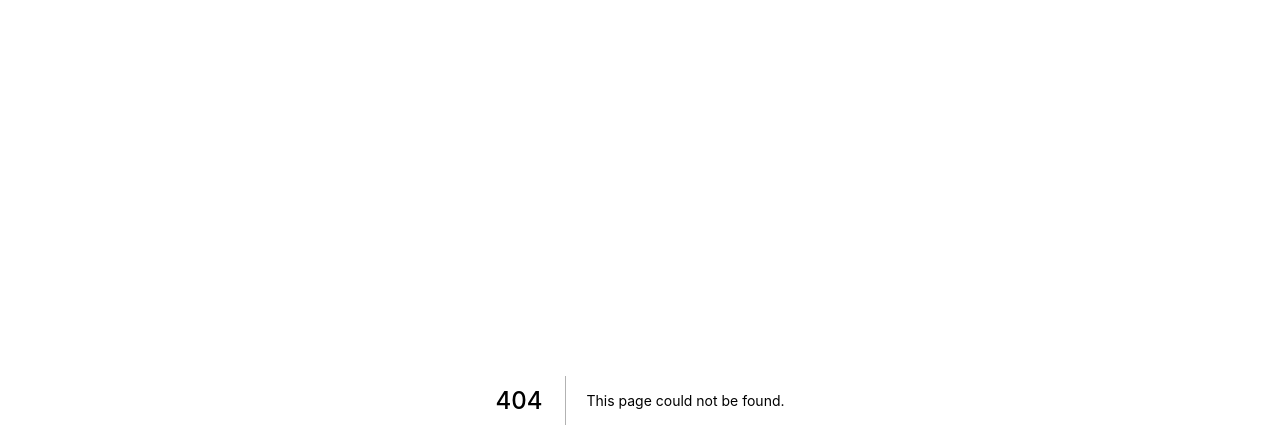
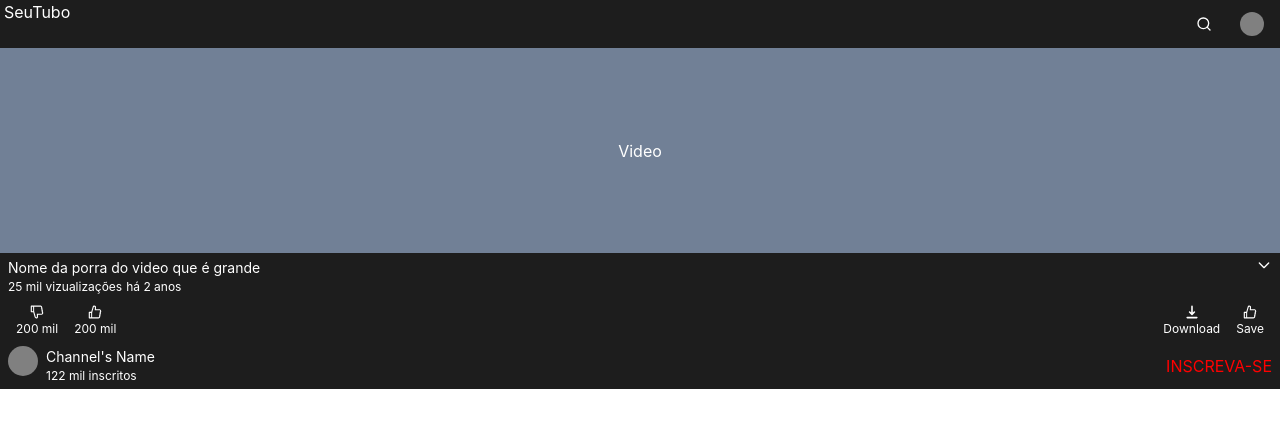
Before and after one commit to DaviTeodoro/youtube-clone, a Next.js app: page /VideoID in a window 1280 px wide. Before the commit this address had no page. Shown: the top 448 px of the page. Built offline with nearby package versions, Linux system fonts and the light colour scheme.

Commit message:
PlayingVideo first draft

```diff
--- /dev/null
+++ b/components/Main/PlayingVideo.tsx
@@ -0,0 +1,97 @@
+import { Box, Flex, Text } from "@chakra-ui/react";
+import React from "react";
+import { AiOutlineLike, AiOutlineDislike } from "react-icons/ai";
+import { HiDownload, HiOutlineChevronDown } from "react-icons/hi";
+
+const PlayingVideo = () => {
+  return (
+    <Box>
+      <Flex
+        justify="center"
+        alignItems="center"
+        bg="gray.500"
+        w="100%"
+        h="205px"
+      >
+        Video
+      </Flex>
+      <Flex justify="space-between" h="100%" py="4px" px="8px">
+        <Flex direction="column">
+          <Text fontSize="14px"> Nome da porra do video que é grande </Text>
+          <Flex fontSize="12px" gap="4px">
+            <Text> 25 mil vizualizações </Text>
+            <Text> há 2 anos </Text>
+          </Flex>
+        </Flex>
+        <Flex h="100%" justifyContent="center" alignItems="center">
+          <HiOutlineChevronDown />
+        </Flex>
+      </Flex>
+      <Flex w="100%" justify="space-between" py="4px" px="16px">
+        <Flex justify="space-around" gap="16px">
+          <Flex
+            w="100%"
+            h="100%"
+            justifyContent="center"
+            alignItems="center"
+            direction="column"
+          >
+            <AiOutlineDislike />
+            <Text fontSize="12px">200 mil</Text>
+          </Flex>
+          <Flex
+            w="100%"
+            h="100%"
+            justifyContent="center"
+            alignItems="center"
+            direction="column"
+          >
+            <AiOutlineLike />
+            <Text fontSize="12px">200 mil</Text>
+          </Flex>
+        </Flex>
+        <Flex justify="space-around" gap="16px">
+          <Flex
+            w="100%"
+            h="100%"
+            justifyContent="center"
+            alignItems="center"
+            direction="column"
+          >
+            <HiDownload />
+            <Text fontSize="12px">Download</Text>
+          </Flex>
+          <Flex
+            w="100%"
+            h="100%"
+            justifyContent="center"
+            alignItems="center"
+            direction="column"
+          >
+            <AiOutlineLike />
+            <Text fontSize="12px">Save</Text>
+          </Flex>
+        </Flex>
+      </Flex>
+      <Flex
+        justify="space-between"
+        h="100%"
+        alignItems="center"
+        gap="4px"
+        px="8px"
+        py="4px"
+      >
+        <Flex gap="8px">
+          <Box h="30px" w="30px" borderRadius="50%" bg="gray"></Box>
+          <Flex justifyContent="left" direction="column">
+            <Text fontSize="14px">Channel's Name</Text>
+            <Text fontSize="12px">122 mil inscritos</Text>
+          </Flex>
+        </Flex>
+        <Text color="red">INSCREVA-SE</Text>
+      </Flex>
+    </Box>
+  );
+};
+
+export default PlayingVideo;
--- a/components/Main/SingleVideo.tsx
+++ b/components/Main/SingleVideo.tsx
@@ -1,5 +1,6 @@
 import { Box, Flex, Text } from "@chakra-ui/react";
 import { motion } from "framer-motion";
+import { useRouter } from "next/router";
 
 // type Video = {
 //   id: string;
@@ -10,6 +11,7 @@ import { motion } from "framer-motion";
 // };
 
 const SingleVideo = ({ video }) => {
+  const router = useRouter();
   return (
     <motion.div whileHover={{ scale: 1.05, transition: { duration: 0.2 } }}>
       <Box h="100%" w="100%" fontFamily="Arial" key={video.id}>
@@ -18,7 +20,8 @@ const SingleVideo = ({ video }) => {
           alignItems="center"
           w="100%"
           h="200px"
-          bg='gray.500'
+          bg="gray.500"
+          onClick={() => router.push("/VideoID")}
         >
           VIDEO THUMBNAIL
         </Flex>
--- /dev/null
+++ b/pages/VideoID/index.tsx
@@ -0,0 +1,14 @@
+import { Box } from "@chakra-ui/react";
+import React from "react";
+import Header from "../../components/Header/Header";
+import PlayingVideo from "../../components/Main/PlayingVideo";
+const index = () => {
+  return (
+    <Box color="white" bg="#1d1d1d">
+      <Header />
+      <PlayingVideo />
+    </Box>
+  );
+};
+
+export default index;
```
Also changed, not shown: pages/index.tsx (+3 -4 lines), 1 other file (tests, documents, lock files or other folders).
